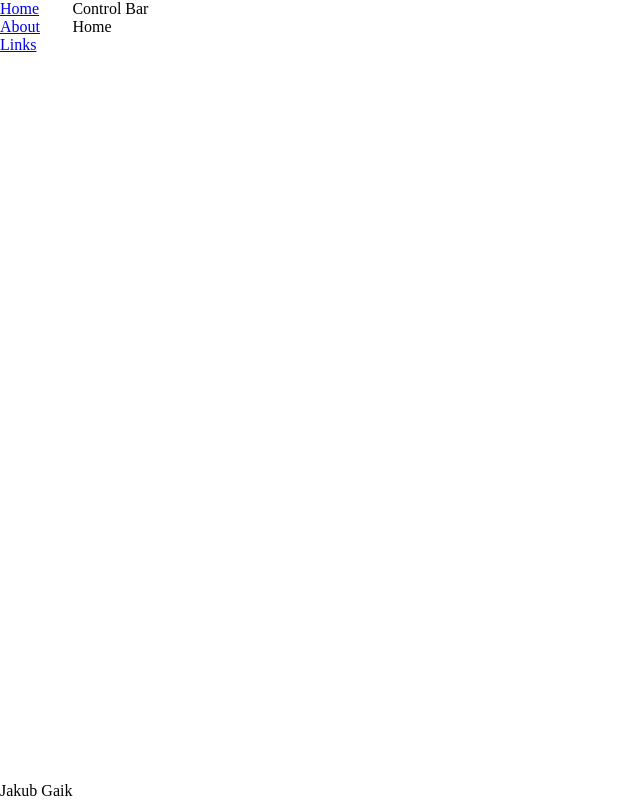
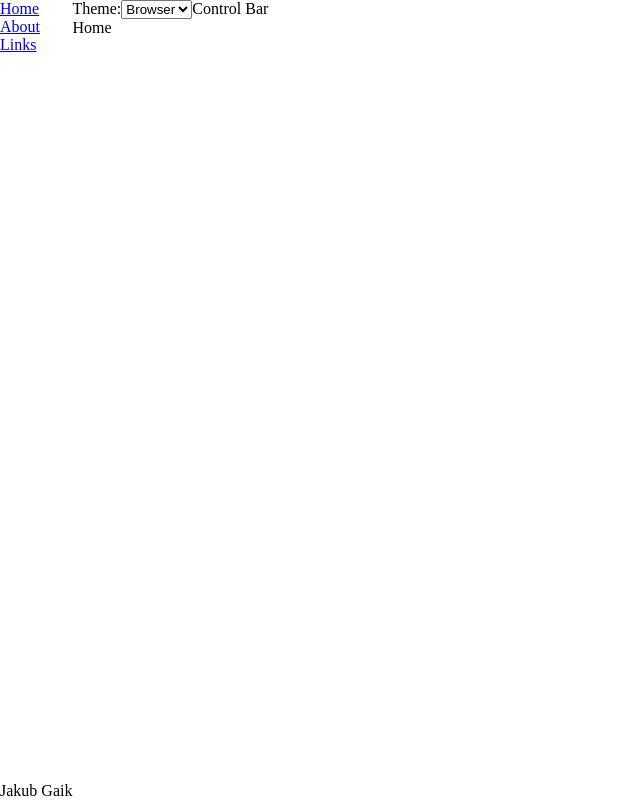
Before and after one commit to jgaik/daily-goals-tracker, a Next.js app: page / in a window 1280 px wide. Shown: the whole page, without its empty margins (0-640 px from the left). Built offline with nearby package versions, Linux system fonts and the light colour scheme.

Commit message:
Add theme control

```diff
--- a/src/app/components/controls-provider.tsx
+++ b/src/app/components/controls-provider.tsx
@@ -13,6 +13,7 @@ import { View } from '@/constants';
 import { ControlsContextProvider } from '@/contexts';
 import { Control, ControlContextValue, Controls } from '@/types';
 
+import { ThemeControl } from './theme-control';
 import { ViewControl } from './view-control';
 
 export const ControlsProvider: React.FC<PropsWithChildren> = ({ children }) => {
@@ -53,6 +54,7 @@ export const ControlsProvider: React.FC<PropsWithChildren> = ({ children }) => {
             }
           />
         )}
+        <ThemeControl />
         Control Bar
       </div>
       <ControlsContextProvider value={contextValue}>
--- /dev/null
+++ b/src/app/components/theme-control.tsx
@@ -0,0 +1,38 @@
+import React from 'react';
+
+import { LocalStorageKey } from '@/constants';
+import { useLocalStorage } from '@/hooks';
+import { isNil } from '@/utils';
+
+export const ThemeControl: React.FC = () => {
+  const [useDarkMode, setUseDarkMode, removeUseDarkModeKey] =
+    useLocalStorage<boolean>(LocalStorageKey.UseDarkMode);
+
+  const themeValue = isNil(useDarkMode)
+    ? 'browser'
+    : useDarkMode
+    ? 'dark'
+    : 'light';
+
+  return (
+    <label>
+      Theme:
+      <select
+        value={themeValue}
+        onChange={(event) => {
+          const value = event.target.value;
+
+          if (value === 'browser') {
+            removeUseDarkModeKey();
+          } else {
+            setUseDarkMode(value === 'dark');
+          }
+        }}
+      >
+        <option value='browser'>Browser</option>
+        <option value='light'>Light</option>
+        <option value='dark'>Dark</option>
+      </select>
+    </label>
+  );
+};
--- a/src/constants.ts
+++ b/src/constants.ts
@@ -26,3 +26,7 @@ export const ViewOptions = [
     label: 'AgGrid',
   },
 ] as const;
+
+export enum LocalStorageKey {
+  UseDarkMode = 'use-dark-mode',
+}
--- /dev/null
+++ b/src/hooks.ts
@@ -0,0 +1,100 @@
+'use client';
+
+import { useCallback, useLayoutEffect, useState } from 'react';
+
+import { LocalStorageKey } from './constants';
+import { isNil } from './utils';
+
+const DARK_MODE_MEDIA = window.matchMedia('(prefers-color-scheme: dark)');
+
+export function useLocalStorage<T>(
+  key: string
+): [value: T | null, setValue: (value: T) => void, removeKey: () => void] {
+  const [value, setValue] = useState<T | null>(() => {
+    const storedValue = localStorage.getItem(key);
+
+    return !isNil(storedValue) ? JSON.parse(storedValue) : null;
+  });
+
+  const setAndStoreValue = useCallback(
+    (value: T) => {
+      setValue(value);
+      localStorage.setItem(key, JSON.stringify(value));
+
+      window.dispatchEvent(
+        new CustomEvent('local-storage', {
+          detail: {
+            key,
+            value: JSON.stringify(value),
+          },
+        })
+      );
+    },
+    [key]
+  );
+
+  useLayoutEffect(() => {
+    const handleStorage = (event: StorageEvent) => {
+      if (event.key === key) {
+        setValue(!isNil(event.newValue) ? JSON.parse(event.newValue) : null);
+      }
+    };
+
+    const handleLocalStorage = (
+      event: CustomEvent<{
+        key: string;
+        value: string | null;
+      }>
+    ) => {
+      if (event.detail.key === key) {
+        setValue(
+          !isNil(event.detail.value) ? JSON.parse(event.detail.value) : null
+        );
+      }
+    };
+
+    window.addEventListener('storage', handleStorage);
+
+    window.addEventListener('local-storage', handleLocalStorage);
+
+    return () => {
+      window.removeEventListener('storage', handleStorage);
+
+      window.removeEventListener('local-storage', handleLocalStorage);
+    };
+  }, [key]);
+
+  const removeKey = useCallback(() => {
+    localStorage.removeItem(key);
+
+    window.dispatchEvent(
+      new CustomEvent('local-storage', {
+        detail: {
+          key,
+          value: null,
+        },
+      })
+    );
+  }, [key]);
+
+  return [value, setAndStoreValue, removeKey];
+}
+
+export function useDarkMode() {
+  const [useDarkMode, setUseDarkMode] = useState(() => DARK_MODE_MEDIA.matches);
+  const [localDarkMode] = useLocalStorage<boolean>(LocalStorageKey.UseDarkMode);
+
+  useLayoutEffect(() => {
+    const readDarkMode = () => {
+      setUseDarkMode(DARK_MODE_MEDIA.matches);
+    };
+
+    DARK_MODE_MEDIA.addEventListener('change', readDarkMode);
+
+    return () => {
+      DARK_MODE_MEDIA.removeEventListener('change', readDarkMode);
+    };
+  }, []);
+
+  return localDarkMode ?? useDarkMode;
+}
--- a/src/utils.ts
+++ b/src/utils.ts
@@ -12,8 +12,15 @@ export function nilFilter<T>(value: Nullable<T>): value is T {
   return !isNil(value);
 }
 
-export function dateFromGoogleDate(date: string): Date {
+export function dateFromGoogleDate(dateString: string): Date {
   const googleDateRegex = /Date\((?<year>\d+),(?<month>\d+),(?<day>\d+)\)/;
 
-  return new Date(date.replace(googleDateRegex, '$<year>-$<month>-$<day>'));
+  const date = new Date(
+    dateString.replace(googleDateRegex, '$<year>-$<month>-$<day>')
+  );
+
+  // Google Sheets uses 0-indexed months
+  date.setMonth(date.getMonth() + 1);
+
+  return date;
 }
```
Also changed, not shown: src/app/goals-tracker/components/grid-view.tsx (+6 -1 lines), src/global.d.ts (added, +10 -0 lines).
